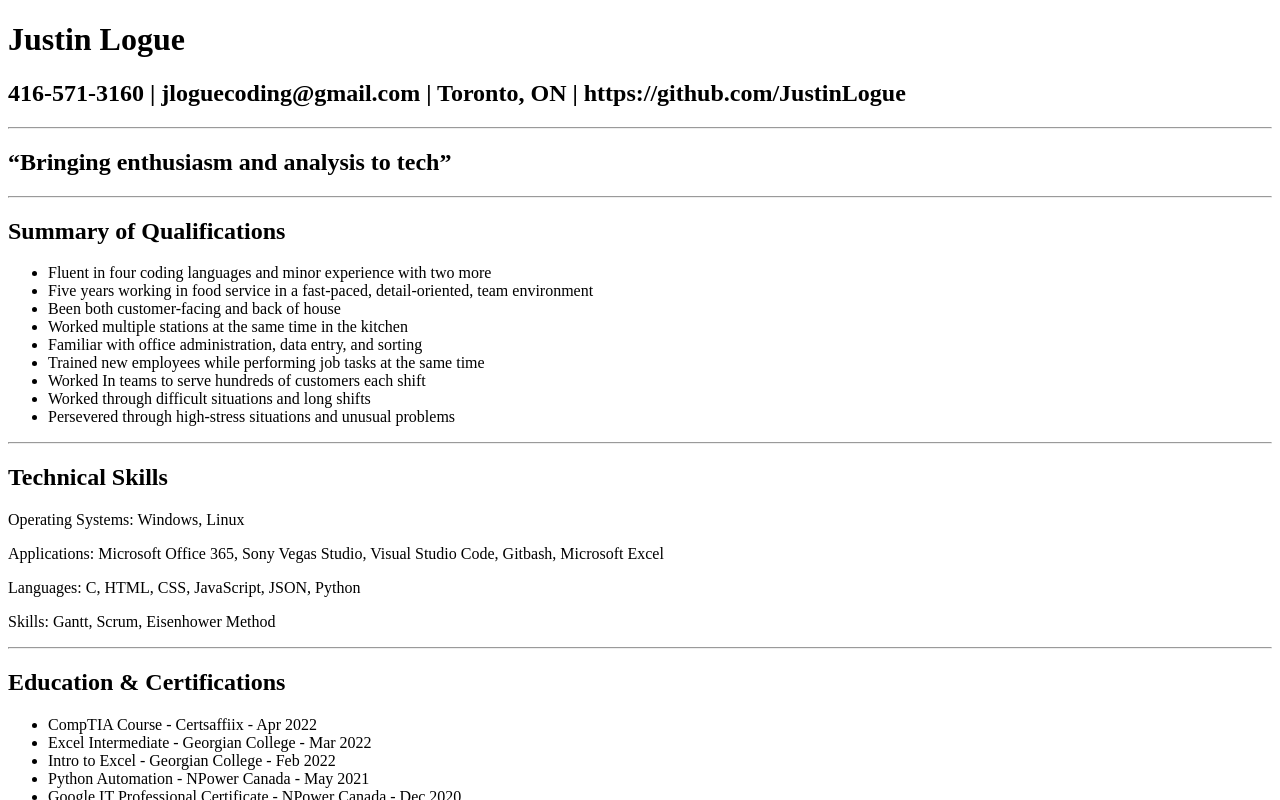
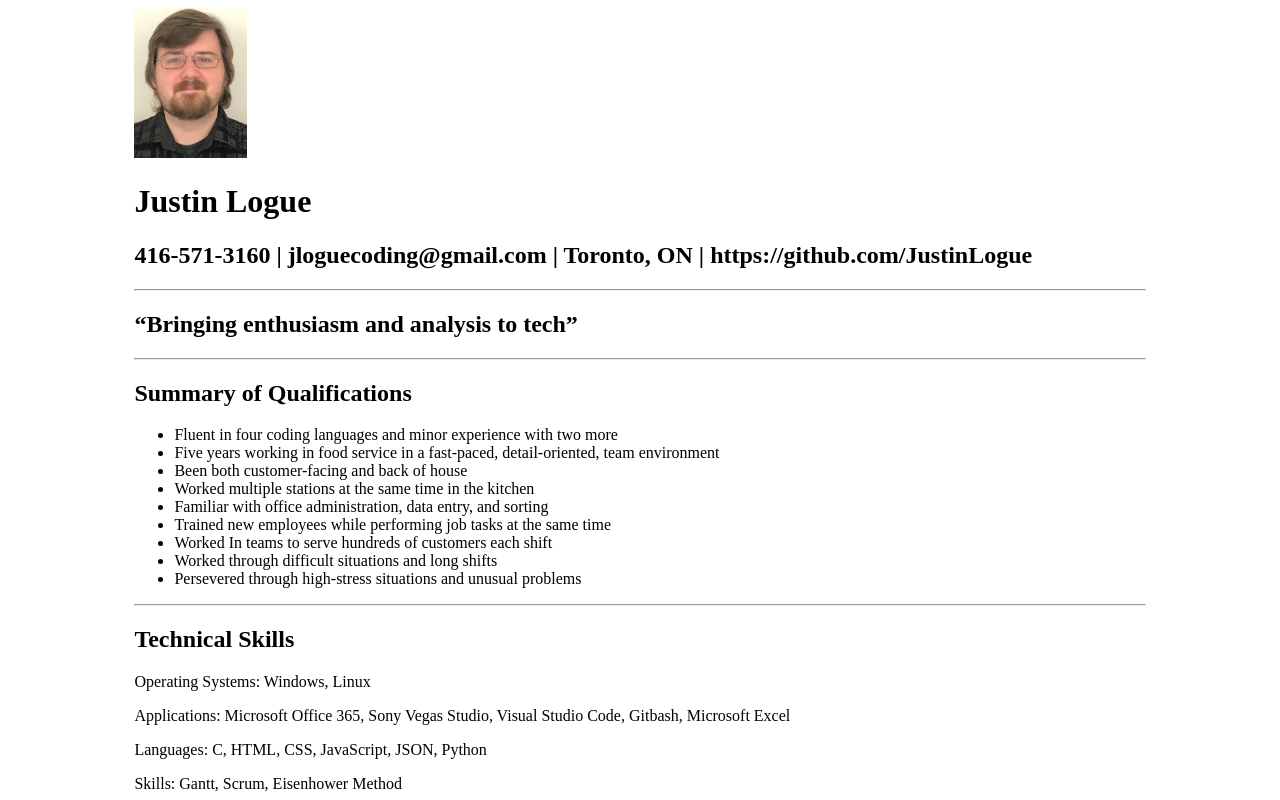
Before and after one commit to JustinLogue/Resume, a plain HTML site: page index.html in a window 1280 px wide. Shown: the top 800 px of the page. Drawn offline with Linux system fonts and the light colour scheme.

Commit message:
starting css

```diff
--- a/index.html
+++ b/index.html
@@ -4,9 +4,13 @@
     <meta charset="UTF-8">
     <meta http-equiv="X-UA-Compatible" content="IE=edge">
     <meta name="viewport" content="width=device-width, initial-scale=1.0">
+    <link rel="stylesheet" href="stylesheet.css">
     <title>Resume</title>
 </head>
 <body>
+    <div class="wrapper">
+        <div class="header">
+            <img src="./assets/newprofile.jpg" alt="A head of me">
             <h1>Justin Logue</h1>
             <h2>416-571-3160 | jloguecoding@gmail.com | Toronto, ON | https://github.com/JustinLogue</h2>
             <hr>
@@ -25,6 +29,7 @@
                 <li>Persevered through high-stress situations and unusual problems</li>
             </ul>
         <hr>
+        </div>
         <h2>Technical Skills</h2>
         <p>Operating Systems: Windows, Linux</p>
         <p>Applications: Microsoft Office 365, Sony Vegas Studio, Visual Studio Code, Gitbash, Microsoft Excel</p>
@@ -124,6 +129,7 @@
             </uL>
 
         </ul>
+    </div>
 
 
 </body>
--- /dev/null
+++ b/stylesheet.css
@@ -0,0 +1,7 @@
+.wrapper{
+    margin: 0 10%;
+}
+
+.header > img{
+    height: 150px;
+}
```
Also changed, not shown: assets/newprofile.jpg (added). Lines whose indentation alone changed are shown as unchanged.
